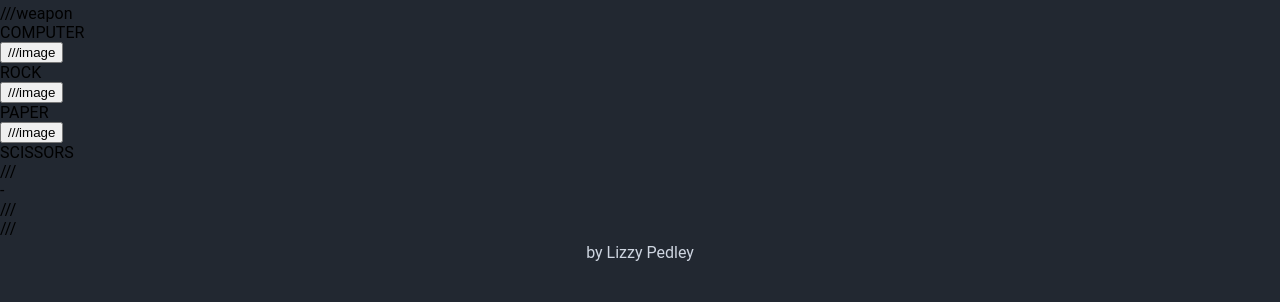
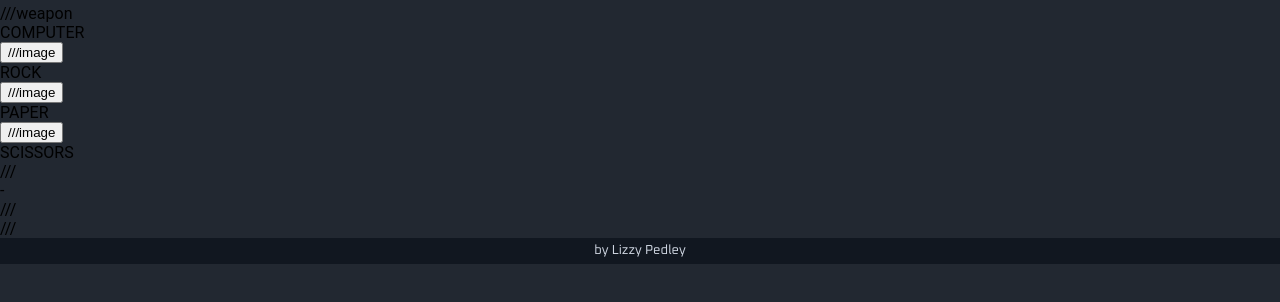
Before and after one commit to EPedley/javascript_rock-paper-scissors, a plain HTML site: page index.html in a window 1280 px wide. Shown: the part 140-442 px from the top of the page. Drawn offline with Linux system fonts and the light colour scheme.

Commit message:
Added link to external font file

```diff
--- a/index.html
+++ b/index.html
@@ -6,6 +6,7 @@
         <title>Rock Paper Scissors</title>
         <link rel="stylesheet" href="./style.css">
         <link rel="stylesheet" href="https://fonts.googleapis.com/css?family=Bungee+Shade">
+        <link rel="stylesheet" href="https://fonts.googleapis.com/css?family=Oxanium">
     </head>
 
     <body>
--- a/style.css
+++ b/style.css
@@ -22,6 +22,8 @@ body {
     justify-content: center;
     align-items: center;
     padding: 5px 0px;
-    background-color: #222831;
-    color:#ced5e0
+    background-color:#111720;
+    color:#ced5e0;
+    font-family: 'Oxanium';
+    font-size: small;
 }
```
